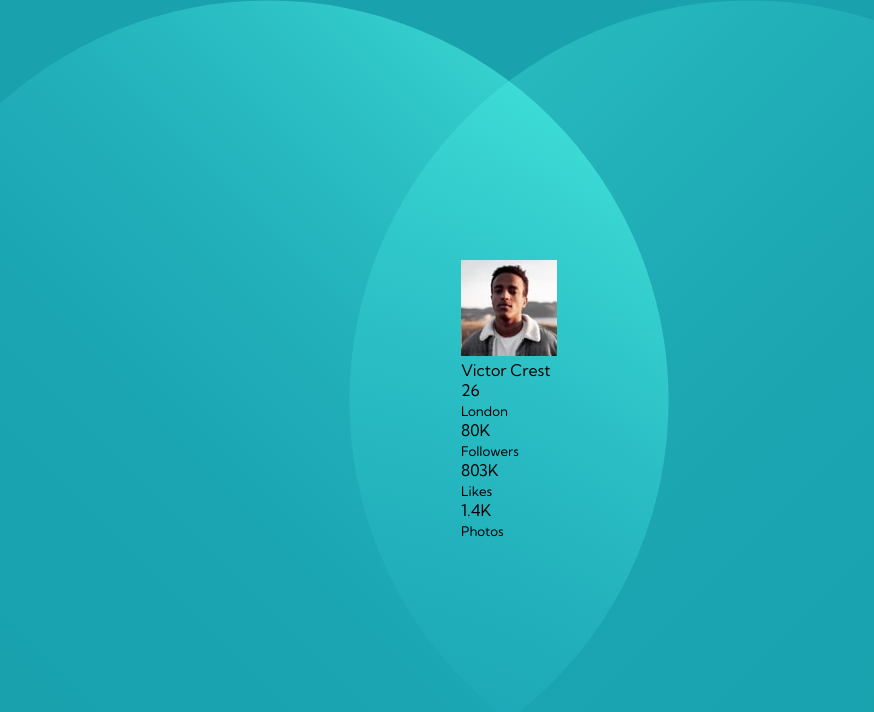
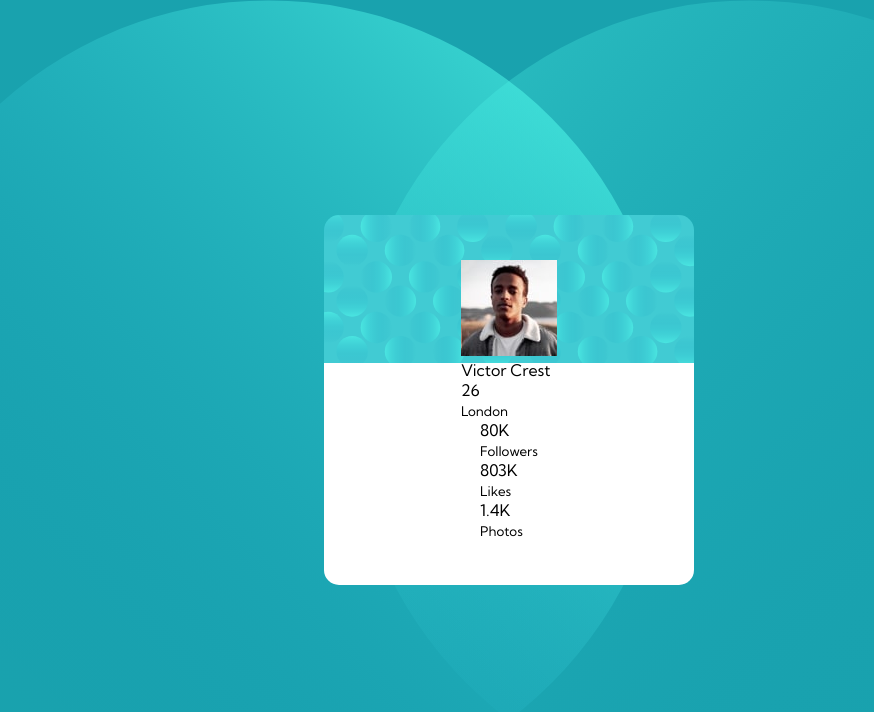
Before and after one commit to napalm-git/profile-card-component, a website: page index.html in a window 1280 px wide. Shown: the whole page, without its empty margins (131-1005 px from the left). Drawn offline with Linux system fonts and the light colour scheme; files whose address does not match are found by name.

Commit message:
create wrapper

```diff
--- a/sass/main.scss
+++ b/sass/main.scss
@@ -20,3 +20,17 @@ body {
   background-color: $color-body-bg;
   font-family: $ff-primary;
 }
+
+.wrapper {
+  background-image: url("images/bg-pattern-card.svg");
+  background-size: contain;
+  background-repeat: no-repeat;
+  display: flex;
+  flex-direction: column;
+  align-items: center;
+  justify-content: center;
+  background-color: $color-white;
+  height: 370px;
+  width: 370px;
+  border-radius: 15px;
+}
```
Also changed, not shown: css/main.css.
